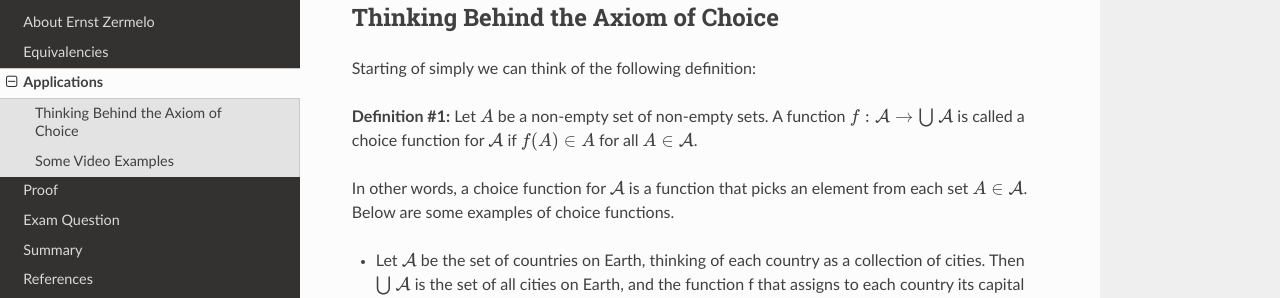
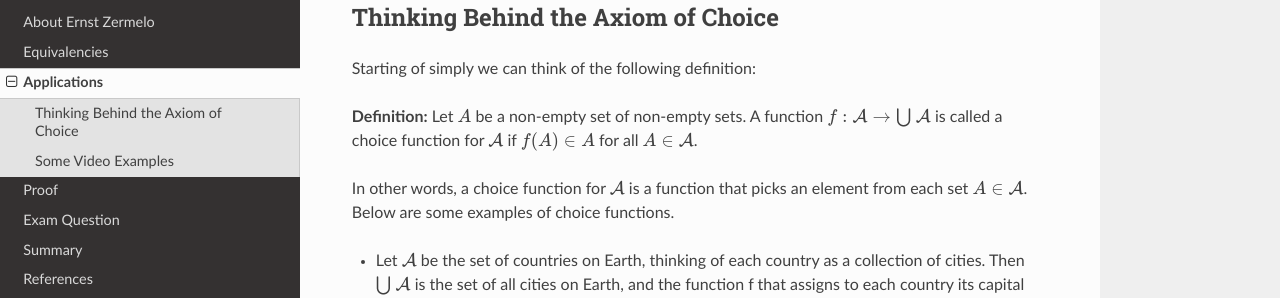
Before and after one commit to CMacD12/math366-axiom-of-choice, a Sphinx documentation site: the page built from doc/branches/Application.rst, in a window 1280 px wide and 900 px high. Shown: the part 159-457 px from the top of the window. Built offline with Sphinx 7.4.7 and the Read the Docs theme 2.0.0, drawn with Linux system fonts in a browser that asks for light colours.

Commit message:
fixed definition

```diff
--- a/doc/branches/Application.rst
+++ b/doc/branches/Application.rst
@@ -5,7 +5,7 @@ Thinking Behind the Axiom of Choice
 -----------------------------------
 Starting of simply we can think of the following definition:
 
-**Definition #1:** Let :math:`A` be a non-empty set of non-empty sets. A function :math:`f:\mathcal{A} \to \bigcup_{}^{}\mathcal{A}` is called a choice function for :math:`\mathcal{A}` if :math:`f(A) \in A` for all :math:`A \in \mathcal{A}`.
+**Definition:** Let :math:`A` be a non-empty set of non-empty sets. A function :math:`f:\mathcal{A} \to \bigcup_{}^{}\mathcal{A}` is called a choice function for :math:`\mathcal{A}` if :math:`f(A) \in A` for all :math:`A \in \mathcal{A}`.
 
 In other words, a choice function for :math:`\mathcal{A}` is a function that picks an element from each set :math:`A \in \mathcal{A}`. Below are some examples of choice functions.
 
```
